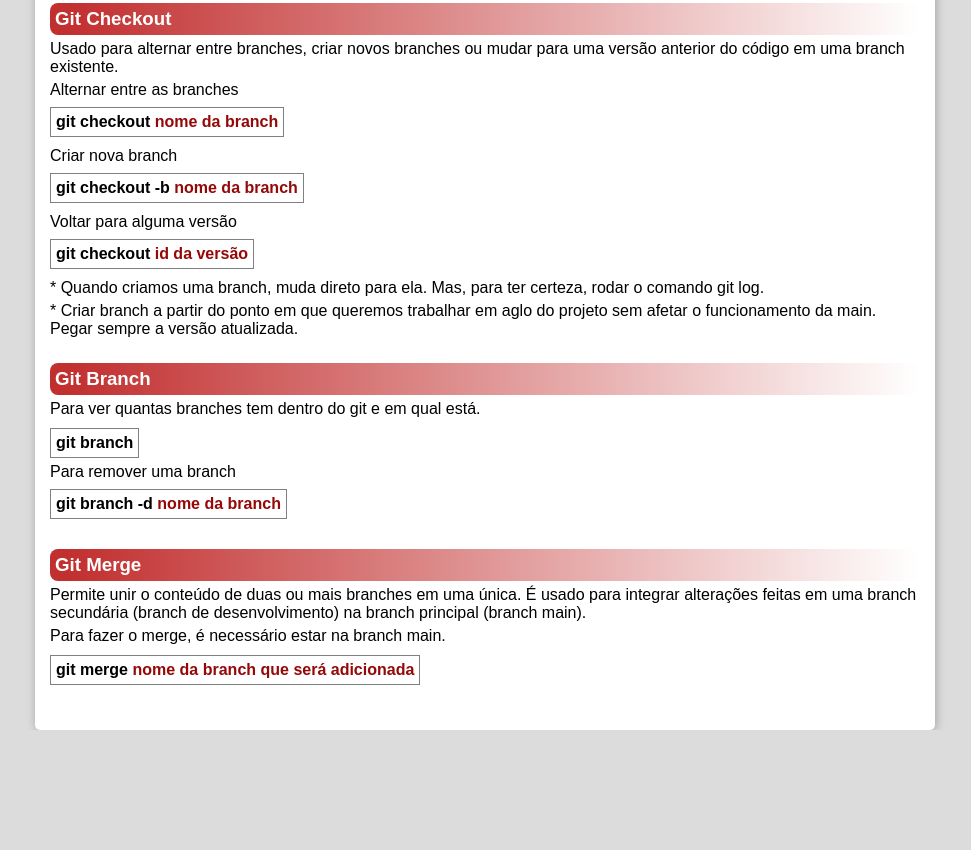
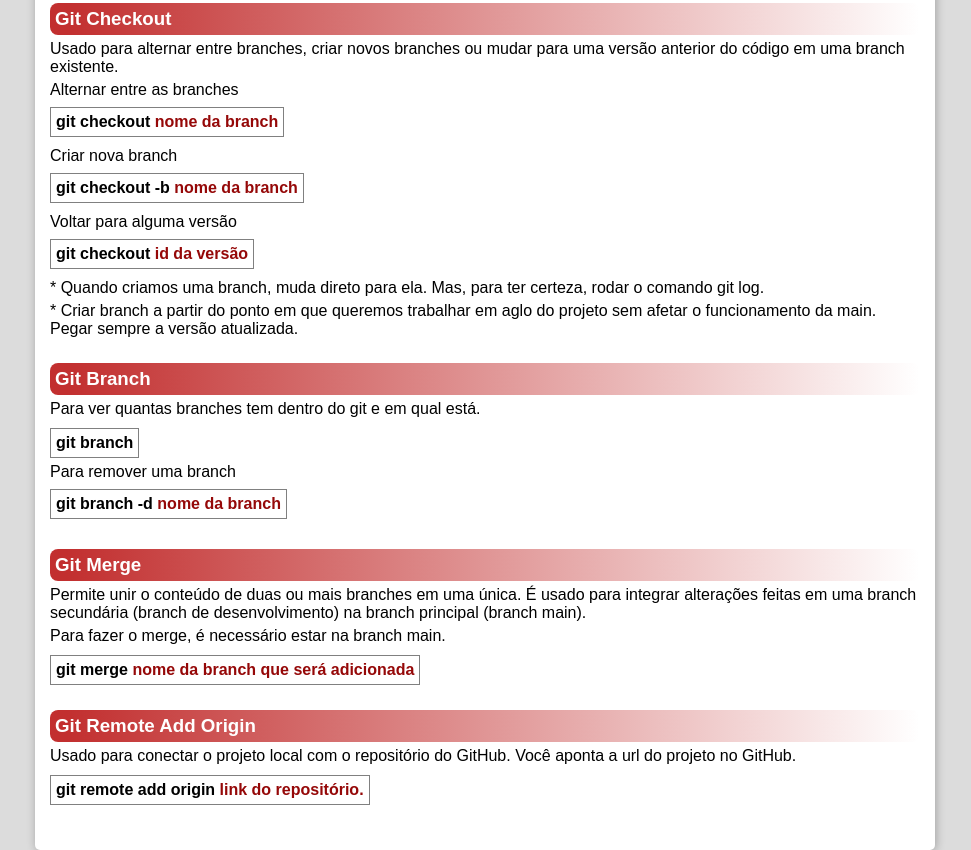
Before and after one commit to lucas-aguiar33/aula-de-git, a plain HTML site: page index.html in a window 1280 px wide. Shown: the part 814-1664 px from the top of the page, without its empty margins (155-1126 px from the left). Before the commit the page ends 1544 px from the top, so only its background shows below. Drawn offline with Linux system fonts and the light colour scheme.

Commit message:
conectando o projeto local com o github

```diff
--- a/index.html
+++ b/index.html
@@ -82,6 +82,11 @@
                 <p class="p-comando">git merge <span>nome da branch que será adicionada</span></p>
             </div>
 
+            <div class="comando">
+                <h3>Git Remote Add Origin</h3>
+                <p>Usado para conectar o projeto local com o repositório do GitHub. Você aponta a url do projeto no GitHub.</p>
+                <p class="p-comando"> git remote add origin <span>link do repositório.</span></p>
+            </div>
 
 
         </section>
```
